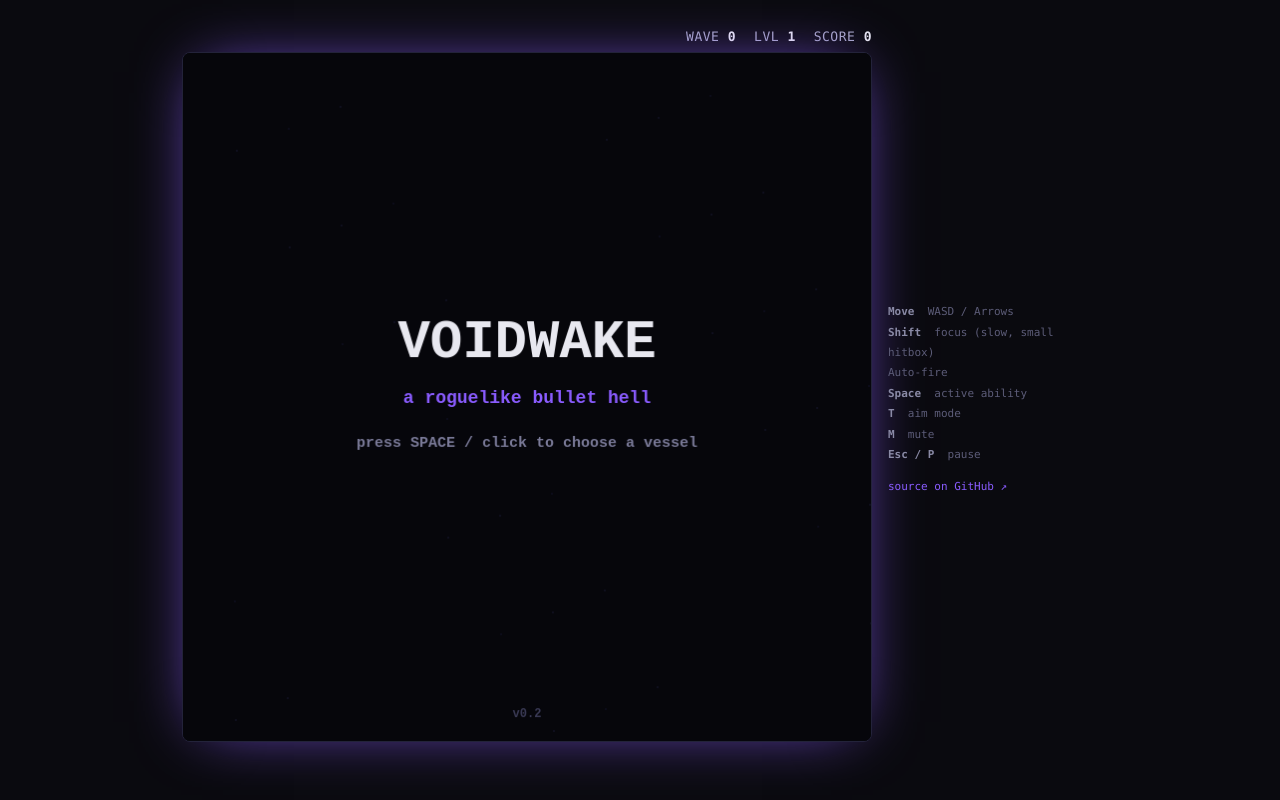
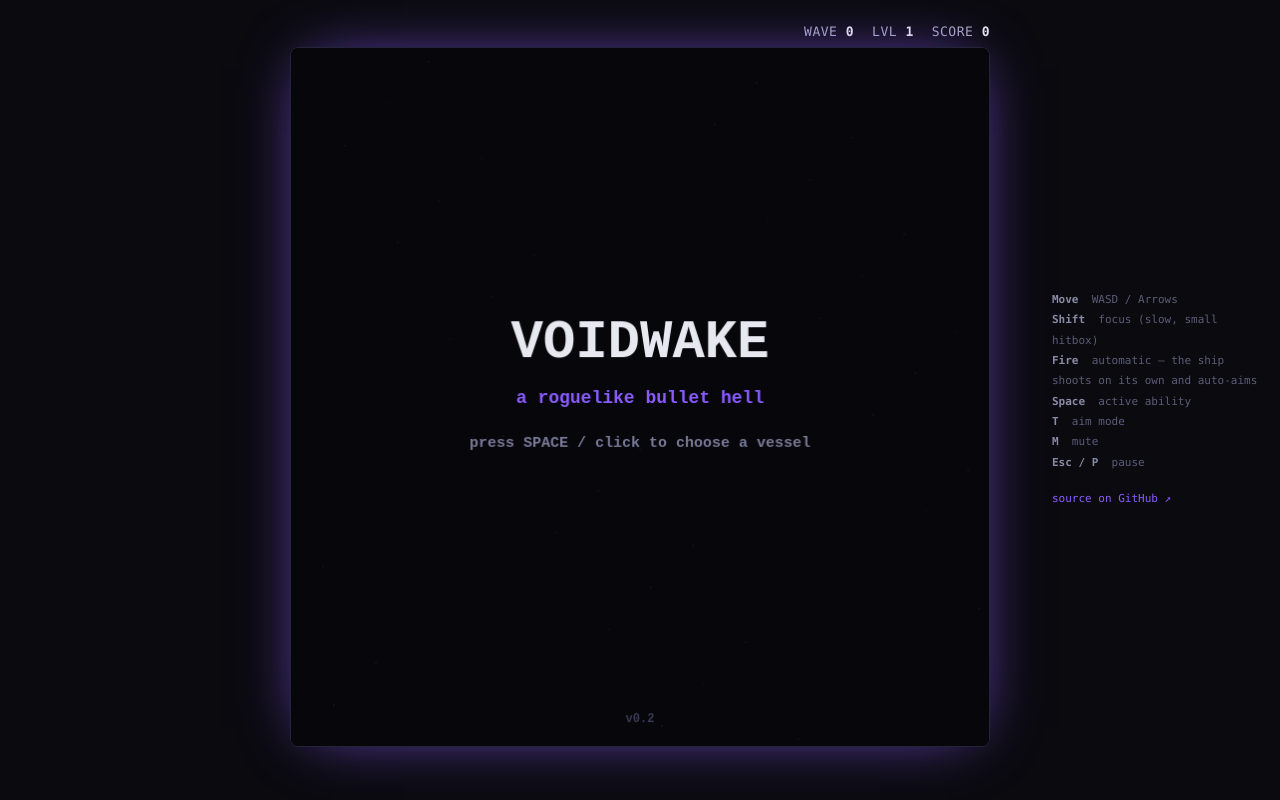
Before and after one commit to christina-dev944/voidwake, a website built with Vite: page index.html in a window 1280 px wide. Built offline with nearby package versions, Linux system fonts and the light colour scheme.

Commit message:
feat(layout): keep playfield centered with floating side panel; live stats readout; clearer auto-fire note (Refs #36)

```diff
--- a/index.html
+++ b/index.html
@@ -9,18 +9,26 @@
   * { box-sizing:border-box; }
   html,body { margin:0; height:100%; background:var(--bg); color:var(--fg);
     font-family: ui-monospace, "SF Mono", Menlo, Consolas, monospace; overflow:hidden; }
-  #wrap { display:flex; flex-direction:row; align-items:center; justify-content:center;
-    height:100%; gap:16px; padding:12px; }
+  /* canvas stays centered in the viewport; the side panel floats over the right
+     margin so it never shifts the playfield off-center */
+  #wrap { position:relative; display:flex; align-items:center; justify-content:center;
+    height:100%; }
   #main { display:flex; flex-direction:column; gap:8px; }
   canvas { background:#06060b; border:1px solid #23233a; border-radius:8px;
     box-shadow:0 0 60px -20px var(--accent); touch-action:none; }
   /* WAVE/LVL/SCORE — top, right-aligned over the playfield */
   #hud { display:flex; gap:18px; justify-content:flex-end; font-size:13px; letter-spacing:.5px; color:#a9a9c8; }
   #hud b { color:var(--fg); }
-  /* controls live in a side column so they don't add vertical space under the field */
-  #side { display:flex; flex-direction:column; gap:12px; max-width:210px; }
+  #side { position:absolute; right:18px; top:50%; transform:translateY(-50%);
+    display:flex; flex-direction:column; gap:16px; width:210px; }
   #side .hint { line-height:1.85; }
   .hint b { color:#8a8aa6; font-weight:600; }
+  /* live player stats readout (#stats) — shown on the right during a run */
+  #stats { display:none; flex-direction:column; gap:3px; font-size:11px; color:#8a8aa6; }
+  #stats.on { display:flex; }
+  #stats .shdr { color:#8a5cff; font-weight:bold; letter-spacing:1px; margin-bottom:3px; }
+  .srow { display:flex; justify-content:space-between; gap:12px; }
+  .srow b { color:#e8e8f0; }
   /* bottom HUD strip — sits OUTSIDE the canvas so status bars never block the
      playfield while dodging near the bottom (#41) */
   #hud2 { display:flex; align-items:center; gap:16px; height:22px; font-size:12px; color:#a9a9c8; }
@@ -51,10 +59,20 @@
     </div>
   </div>
   <aside id="side">
+    <div id="stats">
+      <div class="shdr">STATS</div>
+      <div class="srow"><span>DMG</span><b id="s-dmg">–</b></div>
+      <div class="srow"><span>Fire rate</span><b id="s-fire">–</b></div>
+      <div class="srow"><span>Bullet spd</span><b id="s-bspd">–</b></div>
+      <div class="srow"><span>Move spd</span><b id="s-mspd">–</b></div>
+      <div class="srow"><span>Shots</span><b id="s-shots">–</b></div>
+      <div class="srow"><span>Pierce</span><b id="s-pierce">–</b></div>
+      <div class="srow"><span>Crit</span><b id="s-crit">–</b></div>
+    </div>
     <div class="hint">
       <b>Move</b> &nbsp;WASD / Arrows<br>
       <b>Shift</b> &nbsp;focus (slow, small hitbox)<br>
-      Auto-fire<br>
+      <b>Fire</b> &nbsp;automatic — the ship shoots on its own and auto-aims<br>
       <b>Space</b> &nbsp;active ability<br>
       <b>T</b> &nbsp;aim mode<br>
       <b>M</b> &nbsp;mute<br>
--- a/src/main.js
+++ b/src/main.js
@@ -11,8 +11,9 @@ const cv = document.getElementById('c'), ctx = cv.getContext('2d');
 let W = 720, H = 720;
 function resize(){
   const dpr = window.devicePixelRatio || 1;
-  // leave room for the right control sidebar (~250px) and the thin top/bottom HUD rows
-  const side = Math.max(420, Math.min(window.innerWidth - 270, window.innerHeight - 110, 1200));
+  // canvas is centered with the side panel floating over the right margin, so keep
+  // symmetric horizontal room for it (~460px) plus the thin top/bottom HUD rows
+  const side = Math.max(400, Math.min(window.innerWidth - 470, window.innerHeight - 100, 1200));
   W = side; H = side;
   cv.style.width = side + 'px'; cv.style.height = side + 'px';
   cv.width = Math.round(side * dpr); cv.height = Math.round(side * dpr);
@@ -598,11 +599,29 @@ const HUD2 = {
   statbar:document.getElementById('statbar'),
   statfill:document.getElementById('statfill'),
 };
+// live player-stat readout in the right sidebar (shown during a run)
+const STATS = {
+  root:document.getElementById('stats'),
+  dmg:document.getElementById('s-dmg'), fire:document.getElementById('s-fire'),
+  bspd:document.getElementById('s-bspd'), mspd:document.getElementById('s-mspd'),
+  shots:document.getElementById('s-shots'), pierce:document.getElementById('s-pierce'),
+  crit:document.getElementById('s-crit'),
+};
 function syncBottomHud(){
   const p=game.player;
   const show = p && (game.state==='playing'||game.state==='upgrade'||game.state==='dying');
   HUD2.root.style.visibility = show ? 'visible' : 'hidden';
+  STATS.root.classList.toggle('on', !!show);
   if(!show) return;
+  // right-sidebar stats (laser has no discrete shots/bullet speed)
+  const laser=p.weapon==='laser';
+  STATS.dmg.textContent   = laser ? p.beamDps+' dps' : String(Math.round(p.dmg));
+  STATS.fire.textContent  = laser ? 'beam' : (60/p.fireRate).toFixed(1)+'/s';
+  STATS.bspd.textContent  = laser ? 'hitscan' : p.bulletSpeed.toFixed(1);
+  STATS.mspd.textContent  = p.speed.toFixed(1);
+  STATS.shots.textContent = String(p.shots);
+  STATS.pierce.textContent= String(p.pierce);
+  STATS.crit.textContent  = Math.round(p.crit*100)+'%';
   const frac=clamp(p.hp/p.maxhp,0,1);
   HUD2.hpfill.style.width=(frac*100)+'%';
   HUD2.hpfill.style.background=`hsl(${frac*120},72%,48%)`;
```
